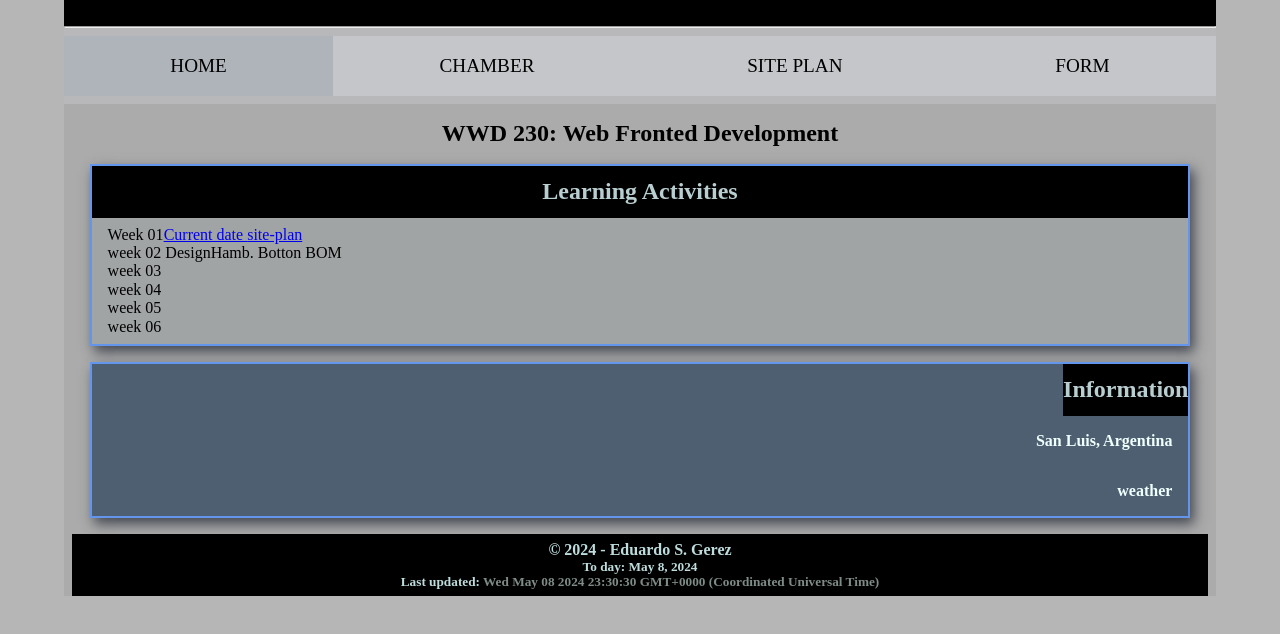
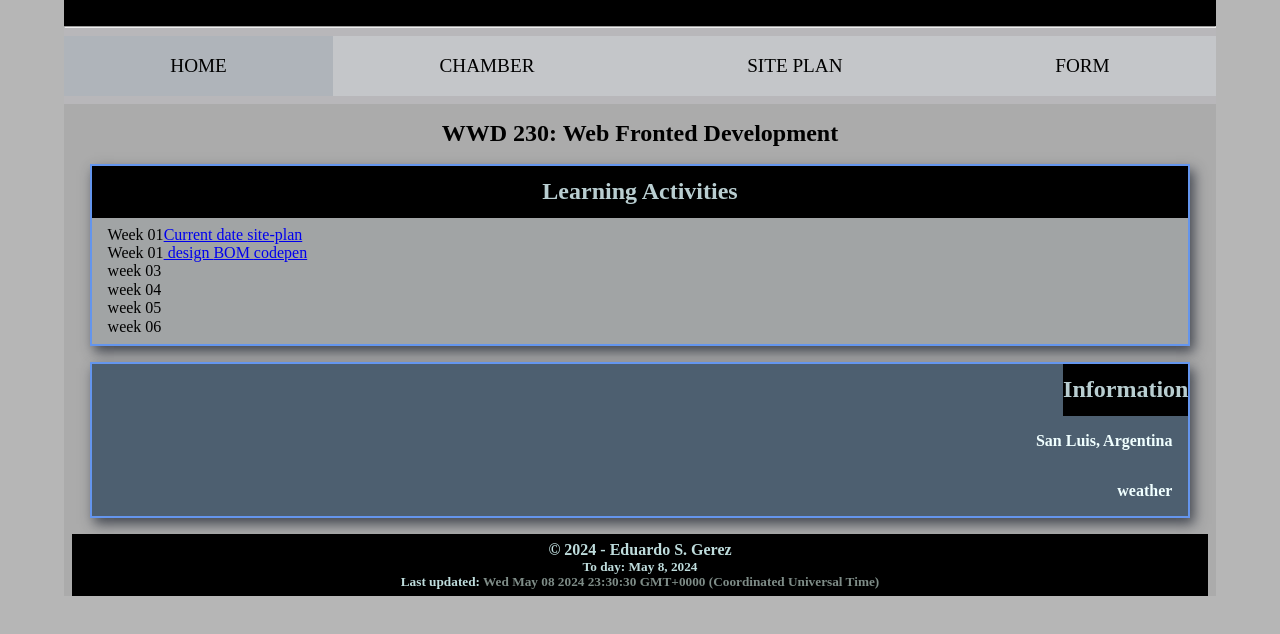
Before and after one commit to edugerez/wdd230, a plain HTML site: page index.html in a window 1280 px wide. Shown: the part 166-800 px from the top of the page. Drawn offline with Linux system fonts and the light colour scheme.

Commit message:
Links fix

```diff
--- a/index.html
+++ b/index.html
@@ -51,9 +51,9 @@
                         <li>Week 01<a href="https://codepen.io/gereze32/pen/XWBpqXr" Target="balnk">Current date </a><a
                                 href="week01/site-plan/index.html" Target="balnk">site-plan</a>
                         </li>
-                        <li>week 02 <a href="week02/design.html"></a>Design<a
-                                href="https://codepen.io/gereze32/pen/gOyVEBX?editors=0010"></a>Hamb. Botton
-                            <a href="week02/BOM.html"></a>BOM
+                        <li>Week 01<a href="week02/design.html" Target="balnk"> design </a>
+                            <a href="week02/BOM.html" Target="balnk"> BOM </a>
+                            <a href="https://codepen.io/gereze32/pen/gOyVEBX?editors=0010" target="balnk">codepen</a>
                         </li>
                         <li>week 03 <a href="#"></a></li>
                         <li>week 04 <a href="#"></a></li>
```
